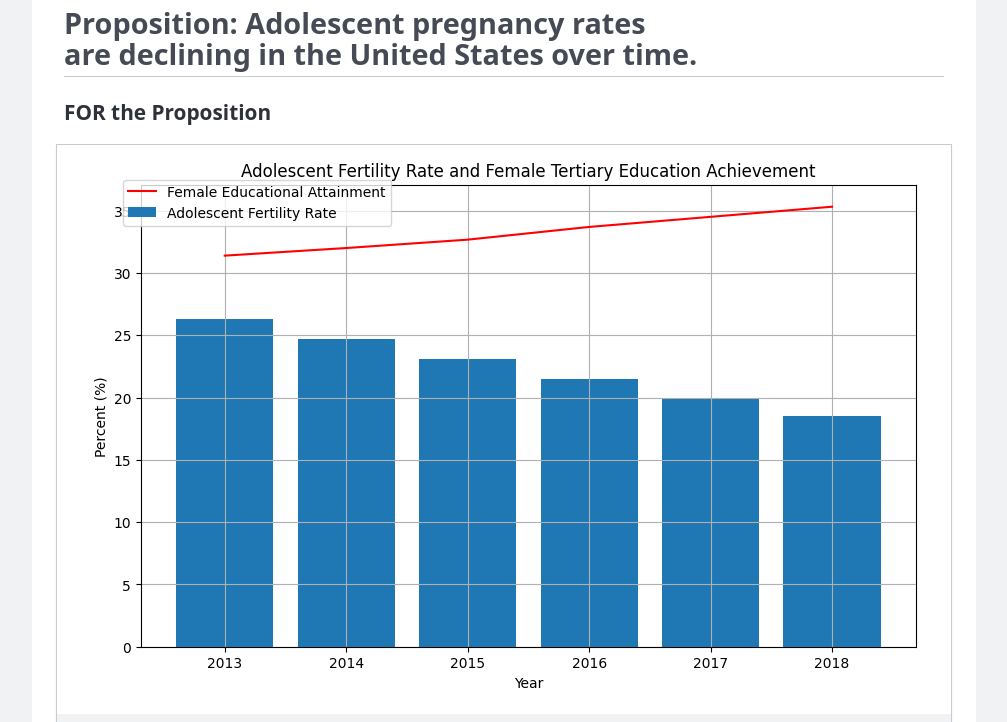
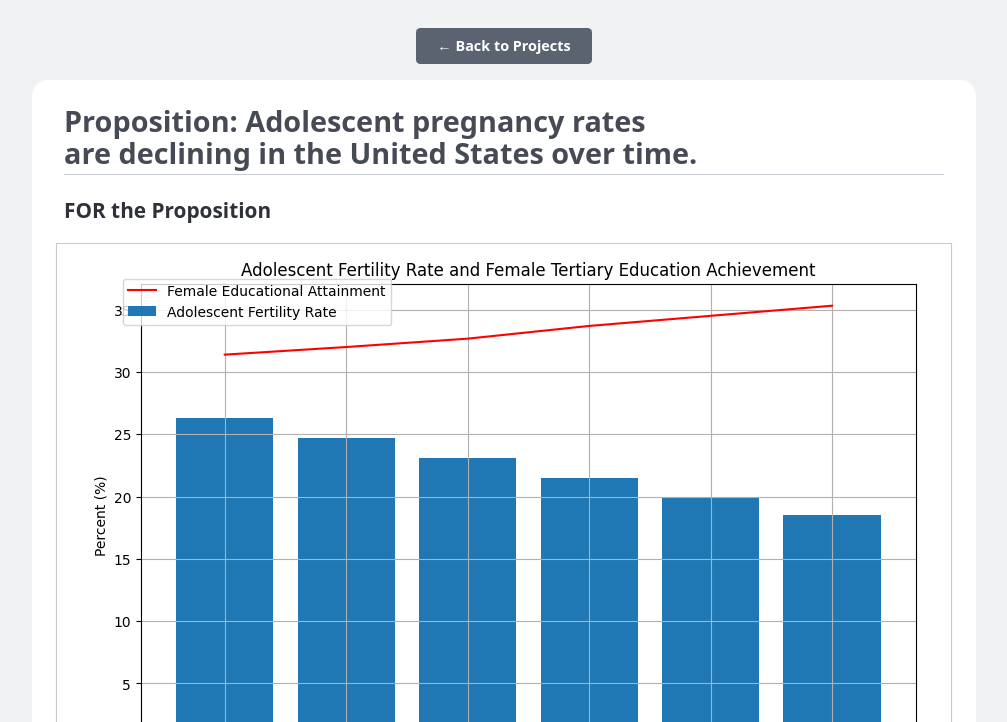
Before and after one commit to tic044/portfolio, a plain HTML site: page projects/project2/project2_report.html in a window 1280 px wide. Shown: the part 378-1100 px from the top of the page, without its empty margins (136-1143 px from the left). Drawn offline with Linux system fonts and the light colour scheme.

Commit message:
adds navigation to the project2 page

```diff
--- a/projects/project2/project2_report.html
+++ b/projects/project2/project2_report.html
@@ -138,7 +138,27 @@
           }
         }
       }
+
+      /* Back button */
+
+      .back-button {
+        display: inline-block;
+        margin-top: 1em;
+        padding: 0.5em 1.5em;
+        background: var(--color-neutral-40);
+        color: white;
+        text-decoration: none;
+        border-radius: 0.3em;
+        font-weight: 600;
+        font-size: 0.9em;
+        transition: background 0.2s ease;
+      }
+
+      .back-button:hover {
+        background: var(--color-neutral-30);
+      }
     </style>
+    <script type="module" src="../../global.js"></script>
   </head>
 
   <body>
@@ -149,6 +169,8 @@
       </h1>
 
       <p><strong>Timothy Chang</strong> — <em>tic044@ucsd.edu</em></p>
+
+      <a href="../index.html" class="back-button">← Back to Projects</a>
     </header>
 
     <main>
```
